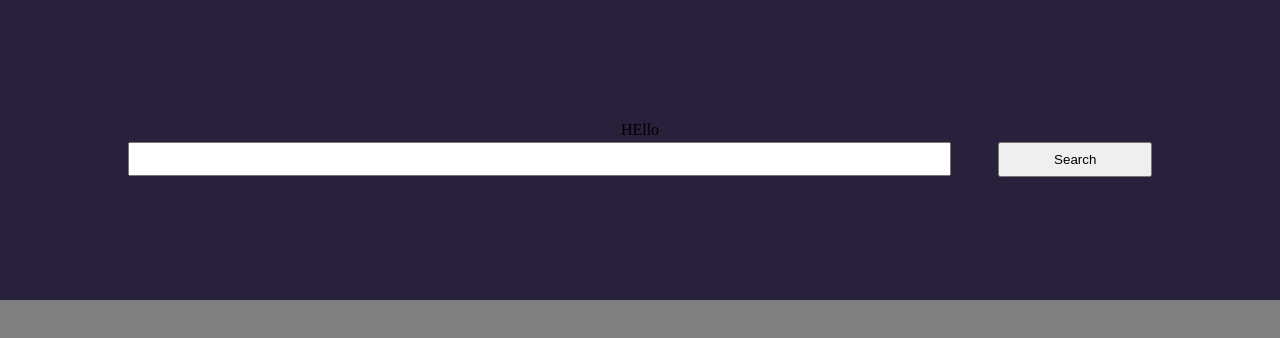
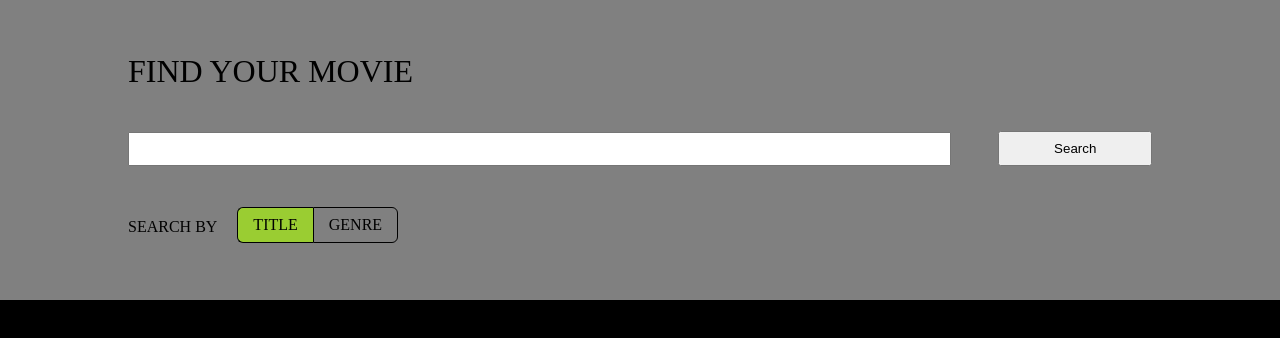
Before and after one commit to Kiryl7/UniCinema, a React app: page / in a window 1280 px wide. Shown: the top 338 px of the page. Built offline with nearby package versions, Linux system fonts and the light colour scheme.

Commit message:
Finish Header

```diff
--- a/src/components/App/App.css
+++ b/src/components/App/App.css
@@ -3,5 +3,5 @@
 html, body {
     height: 100%;
     width: 100%;
-    background-color: gray;
+    background-color: black;
 }
--- a/src/components/HomePage/Header/Header.css
+++ b/src/components/HomePage/Header/Header.css
@@ -7,7 +7,14 @@
     flex-direction: column;
     justify-content: center;
     align-items: center;
-    background-color: rgb(41, 32, 59);
+    background-color:gray;
+}
+
+.header-p {
+    align-self: baseline;
+    margin-left: 10%;
+    margin-bottom: 3%;
+    font: 200% serif;
 }
 
 .search-button {
--- a/src/components/HomePage/Header/Header.js
+++ b/src/components/HomePage/Header/Header.js
@@ -1,15 +1,17 @@
 import React from "react"
 import Search from './Search/Search.js'
 import SearchButton from './SearchButton/SearchButton.js'
+import SearchFilter from './SearchFilter/SearchFilter.js'
 import './Header.css'
 
 function Header() {
     return (
         <div className = "tail-top">
-            <p>HEllo</p>
+            <p className = 'header-p'>FIND YOUR MOVIE</p>
             <div className='search-button'>
                 <Search/> <SearchButton/>
             </div>
+            <SearchFilter/>
         </div>
     )
 }
--- a/src/components/HomePage/Header/SearchFilter/SearchFilter.css
+++ b/src/components/HomePage/Header/SearchFilter/SearchFilter.css
@@ -0,0 +1,44 @@
+.SearchFilter {
+    display: flex;
+    margin-top: 3%;
+    align-self: baseline;
+    margin-left: 10%;
+    align-items: center;
+}
+
+.form_toggle {
+	display: inline-block;
+	overflow: hidden;
+}
+.form_toggle-item {
+	float: left;
+	display: inline-block;
+}
+.form_toggle-item input[type=radio] {
+	display: none;
+}
+.form_toggle-item label {
+	display: inline-block;
+	padding: 0px 15px;
+	line-height: 34px;
+	border: 1px solid rgb(0, 0, 0);
+	border-right: none;
+	cursor: pointer;
+	user-select: none;
+}
+
+.form_toggle .item-1 label {
+	border-radius: 6px 0 0 6px;
+}
+.form_toggle .item-2 label {
+	border-radius: 0 6px 6px 0;
+	border-right: 1px solid rgb(0, 0, 0);
+}
+
+/* Checked */
+.form_toggle .item-1 input[type=radio]:checked + label {
+	background: yellowgreen;
+}
+.form_toggle .item-2 input[type=radio]:checked + label {
+	background: yellowgreen;
+}
--- a/src/components/HomePage/Header/SearchFilter/SearchFilter.js
+++ b/src/components/HomePage/Header/SearchFilter/SearchFilter.js
@@ -0,0 +1,24 @@
+import React from "react"
+import './SearchFilter.css'
+
+function SearchFilter() {
+    return(
+        <div className = 'SearchFilter'>
+            <div className = 'p-SearchFilter'><p>SEARCH BY     </p></div>
+                <div>
+                    <div class="form_toggle">
+                    <div className="form_toggle-item item-1">
+                        <input id="fid-1" type="radio" name="radio" value="off" checked/>
+                        <label for="fid-1">TITLE</label>
+                    </div>
+                    <div className="form_toggle-item item-2">
+                        <input id="fid-2" type="radio" name="radio" value="on"/>
+                        <label for="fid-2">GENRE</label>
+                    </div>
+                    </div>
+                </div>
+        </div>
+    )
+}
+
+export default SearchFilter
```
